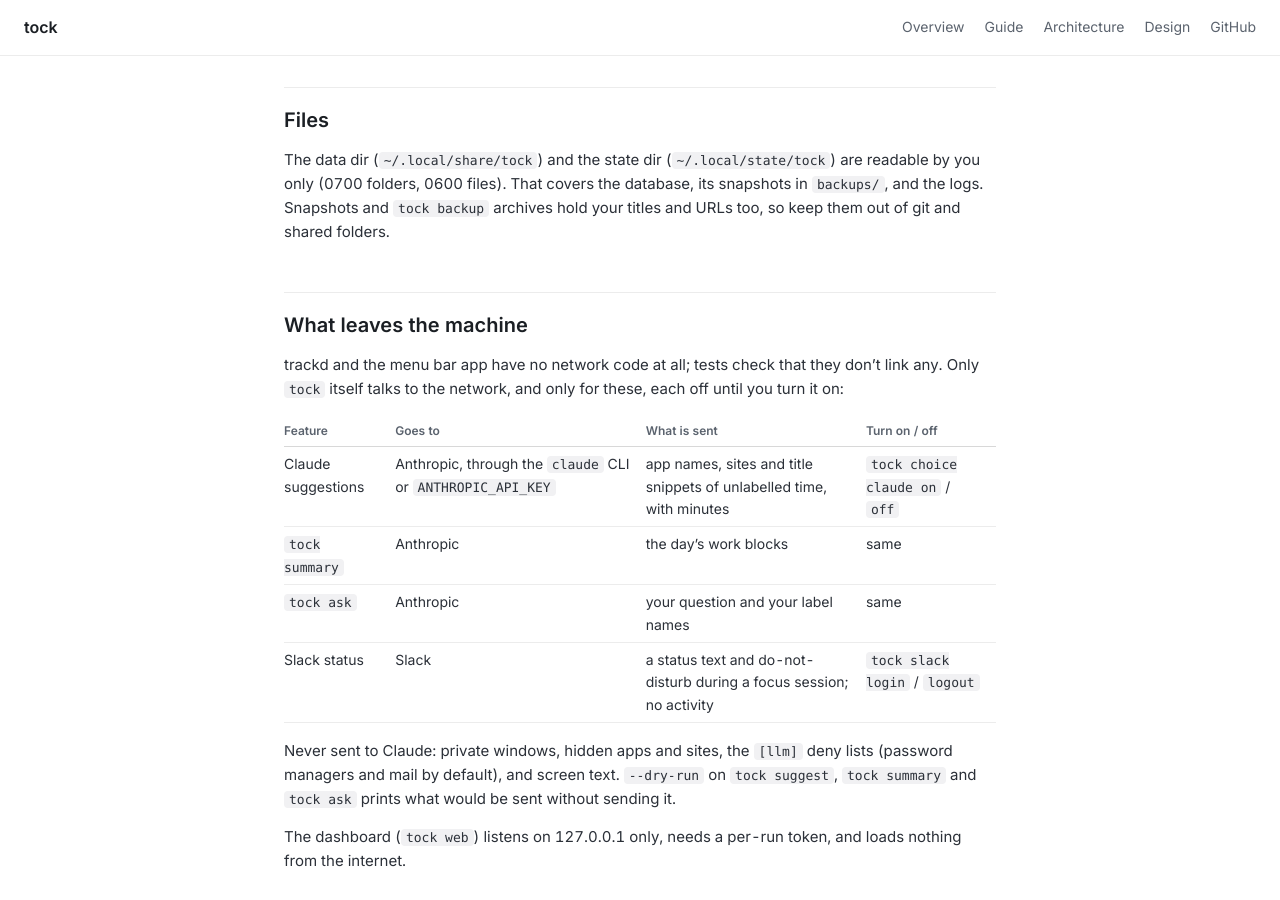
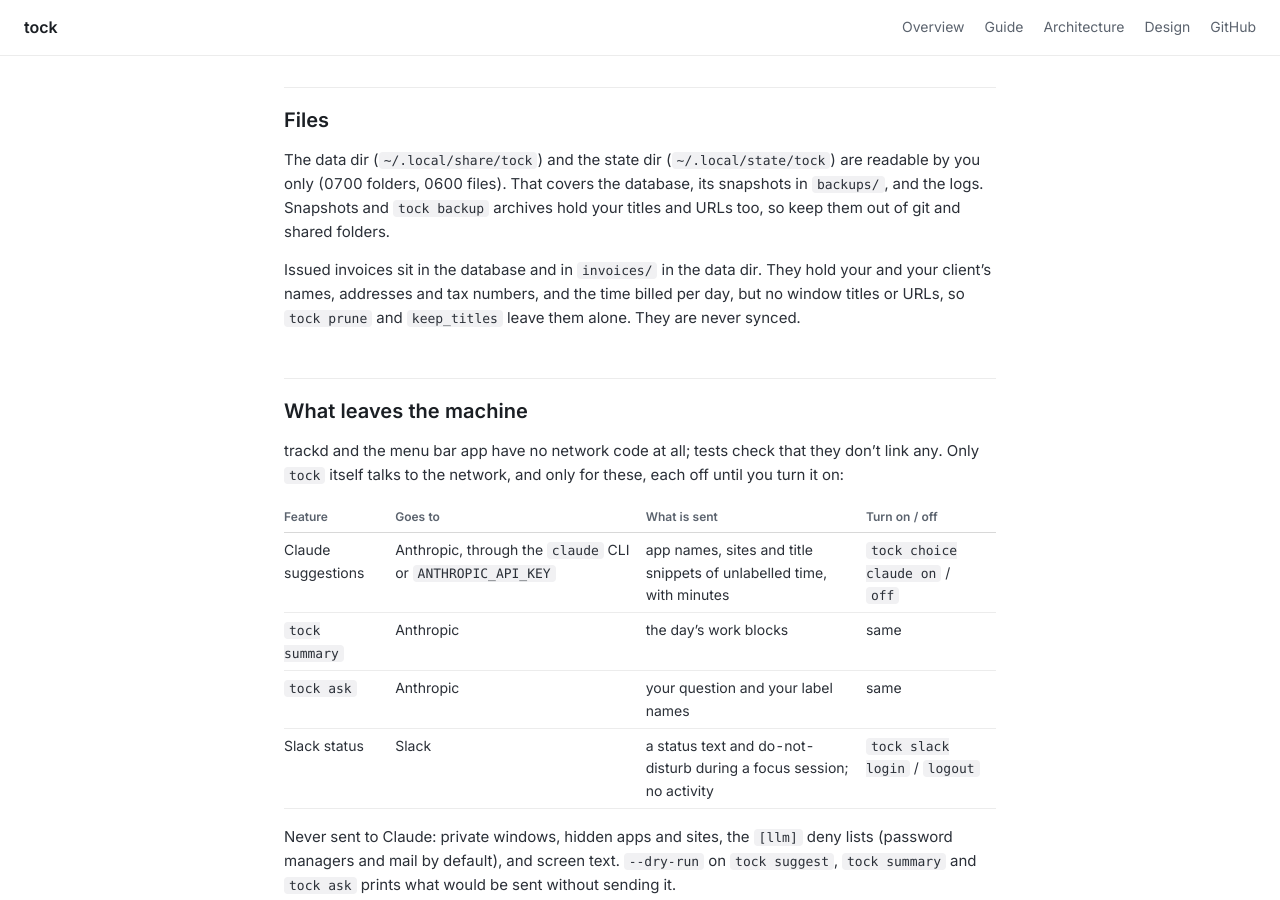
Before and after one commit to confuserdotcom/tock, a Jekyll site: the page built from docs/privacy.md, in a window 1280 px wide and 900 px high, scrolled down 882 px. Built offline with Jekyll 4.4.1, drawn with Linux system fonts in a browser that asks for light colours; our own code applies the rules of GitHub Pages for plain Markdown files.

Commit message:
privacy: say what invoices hold

```diff
--- a/docs/privacy.md
+++ b/docs/privacy.md
@@ -40,6 +40,11 @@
 database, its snapshots in `backups/`, and the logs. Snapshots and `tock
 backup` archives hold your titles and URLs too, so keep them out of git and
 shared folders.
+
+Issued invoices sit in the database and in `invoices/` in the data dir.
+They hold your and your client's names, addresses and tax numbers, and the
+time billed per day, but no window titles or URLs, so `tock prune` and
+`keep_titles` leave them alone. They are never synced.
 
 ## What leaves the machine
 
```
